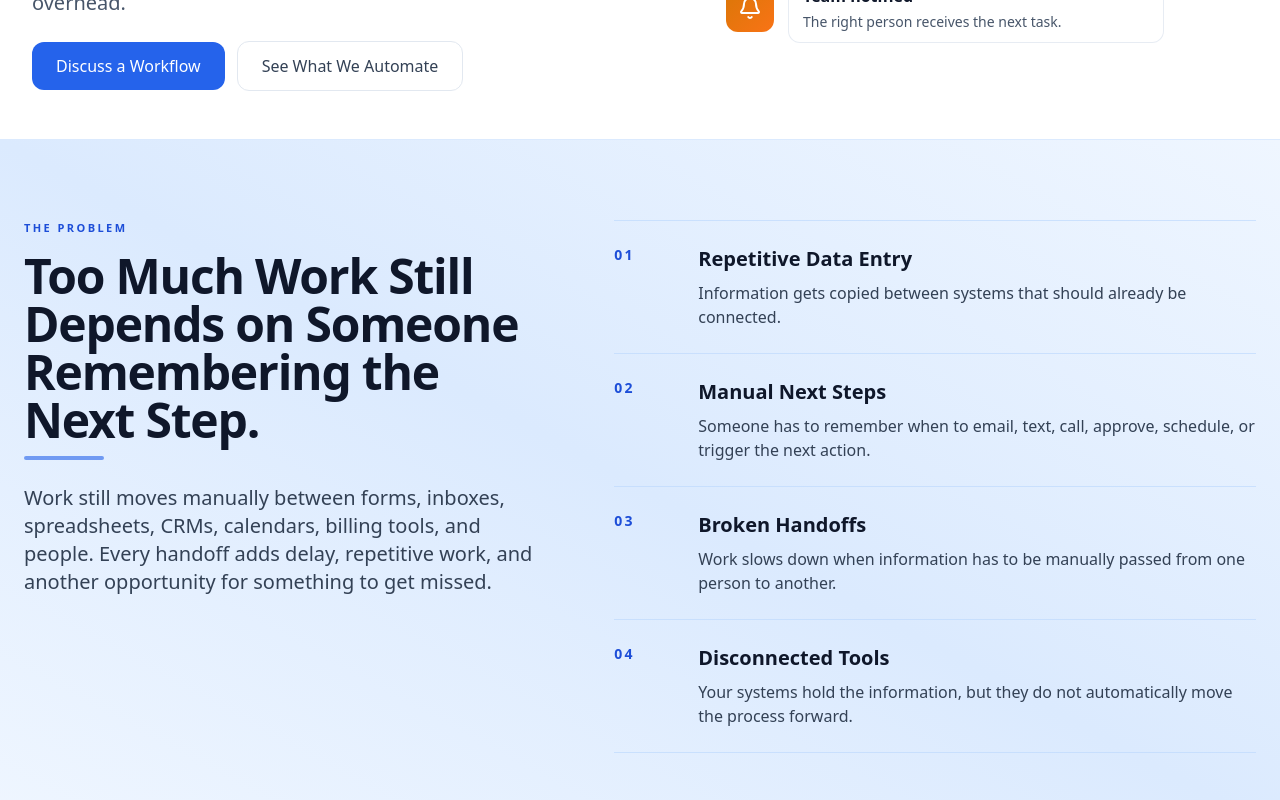
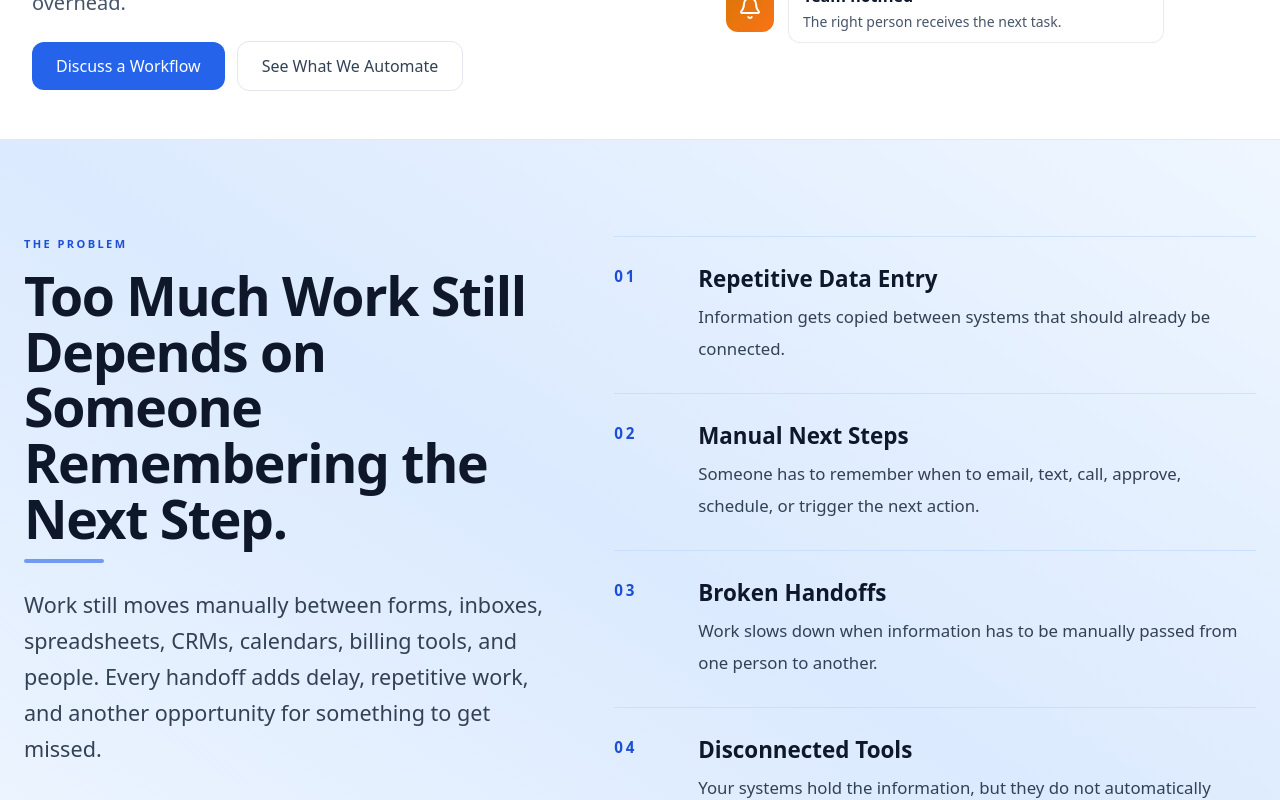
Before and after one commit to VVG-1/neovex-site, a React (Vite) app: page / in a window 1280 px wide. Shown: the part 440-1240 px from the top of the page. Built offline with nearby package versions, Linux system fonts and the light colour scheme.

Commit message:
Refine problem section typography

```diff
--- a/src/components/Problem.jsx
+++ b/src/components/Problem.jsx
@@ -27,7 +27,7 @@ export default function Problem() {
   return (
     <section
       id="problem"
-      className="relative overflow-hidden py-16 md:py-20 px-6 bg-gradient-to-tr from-blue-50 via-blue-100 to-blue-50 border-t border-blue-100 scroll-mt-28 md:scroll-mt-32"
+      className="relative overflow-hidden py-16 md:py-[5.5rem] lg:py-24 px-6 bg-gradient-to-tr from-blue-50 via-blue-100 to-blue-50 border-t border-blue-100 scroll-mt-28 md:scroll-mt-32"
     >
       <div className="max-w-7xl mx-auto">
         <div className="grid lg:grid-cols-[0.82fr_1fr] gap-10 lg:gap-16 items-start">
@@ -36,12 +36,12 @@ export default function Problem() {
               THE PROBLEM
             </div>
 
-            <h2 className="max-w-[14ch] sm:max-w-none text-3xl md:text-5xl font-extrabold text-slate-900 tracking-tight">
+            <h2 className="max-w-[14ch] sm:max-w-none text-3xl md:text-[3.35rem] md:leading-[1.04] font-extrabold text-slate-900 tracking-tight">
               Too Much Work Still Depends on Someone Remembering the Next Step.
             </h2>
             <div className="mt-3 mb-6 h-1 w-20 rounded-full bg-blue-600/60" />
 
-            <p className="max-w-[32ch] sm:max-w-[36rem] text-lg md:text-xl leading-8 text-slate-700">
+            <p className="max-w-[32ch] sm:max-w-[36rem] text-lg md:text-[1.35rem] leading-8 md:leading-9 text-slate-700">
               Work still moves manually between forms, inboxes, spreadsheets, CRMs, calendars, billing tools, and people. Every handoff adds delay, repetitive work, and another opportunity for something to get missed.
             </p>
           </div>
@@ -49,15 +49,15 @@ export default function Problem() {
           <ol role="list" className="min-w-0 border-y border-blue-200/70">
             {items.map((item, index) => (
               <li key={item.title} className={index === 0 ? "" : "border-t border-blue-200/70"}>
-                <div className="grid sm:grid-cols-[4rem_1fr] gap-3 sm:gap-5 py-5 md:py-6">
-                  <div className="text-sm font-semibold tracking-[0.16em] text-blue-700">
+                <div className="grid sm:grid-cols-[4rem_1fr] gap-3 sm:gap-5 py-6 md:py-7">
+                  <div className="text-[0.95rem] font-bold tracking-[0.18em] text-blue-700">
                     {item.n}
                   </div>
                   <div>
-                    <h3 className="text-lg md:text-xl font-semibold text-slate-900">
+                    <h3 className="text-xl md:text-[1.4rem] font-bold text-slate-900">
                       {item.title}
                     </h3>
-                    <p className="mt-2 text-sm md:text-base leading-7 text-slate-700">
+                    <p className="mt-2 text-base md:text-[1.05rem] leading-7 md:leading-8 text-slate-700">
                       {item.desc}
                     </p>
                   </div>
--- a/src/components/Products.jsx
+++ b/src/components/Products.jsx
@@ -43,7 +43,7 @@ const solutions = [
 
 export default function Products() {
   return (
-    <section id="solutions" className="bg-white py-20 px-6 border-t border-gray-100">
+    <section id="solutions" className="bg-white pt-24 pb-20 px-6 border-t border-gray-100">
       <div className="max-w-7xl mx-auto text-center">
         <div className="text-sm font-semibold text-blue-600 uppercase mb-3">
           What We Automate
```
